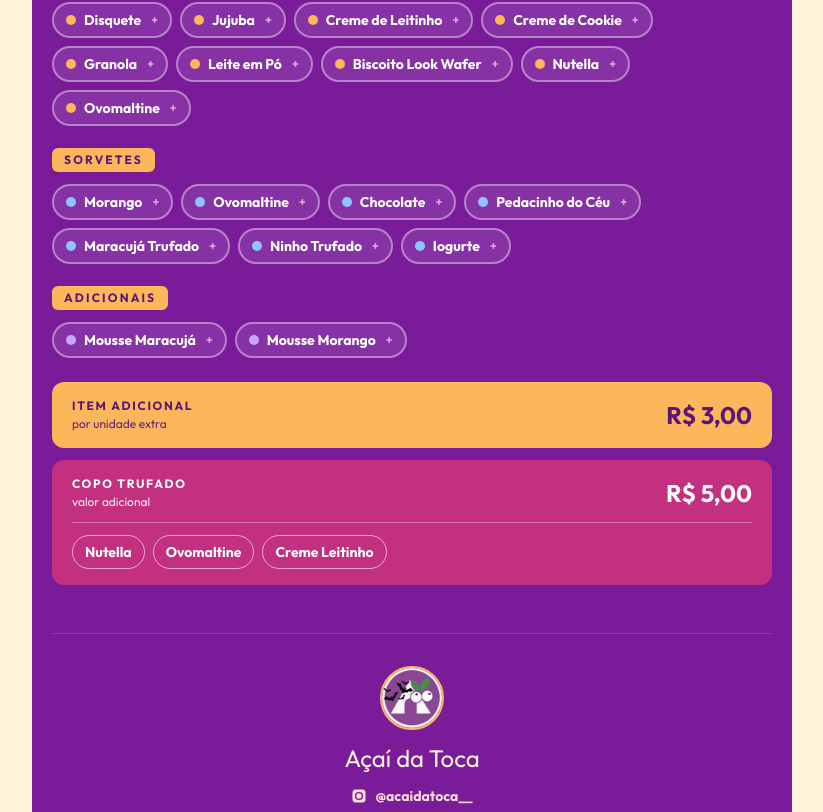
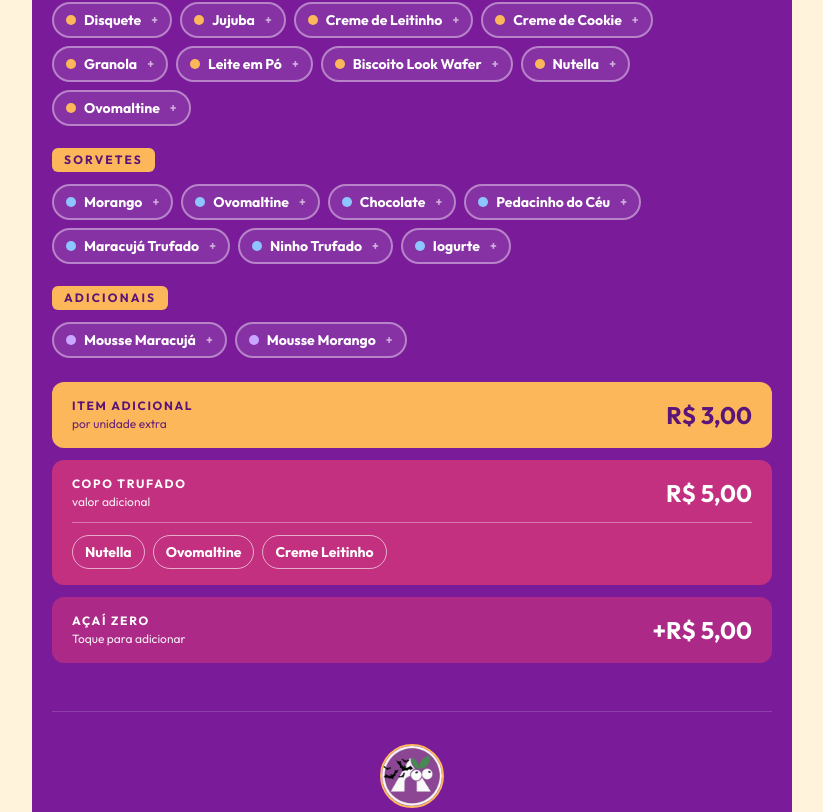
Before and after one commit to acai-da-toca/cardapio, a React (Vite) app: page / in a window 1280 px wide. Shown: the part 1988-2800 px from the top of the page, without its empty margins (228-1051 px from the left). Built offline with nearby package versions, Linux system fonts and the light colour scheme; a web font is replaced by a local one.

Commit message:
feat: atualiza preços do açaí e adiciona Açaí Zero (+R$5,00)
- Tamanhos: 330ml R$16,00, 440ml R$19,00, 550ml R$23,00, 770ml R$35,00
- Novo adicional Açaí Zero (+R$5,00), como toggle ao lado do copo
  trufado — só aparece no fluxo do açaí no copo, não no sorvete

```diff
--- a/src/App.tsx
+++ b/src/App.tsx
@@ -132,7 +132,12 @@ function montarFluxoEstiloAcai(
       />
 
       <RevealOnScroll>
-        <Extras trufado={p.trufado} onTrufado={p.setTrufado} />
+        <Extras
+          trufado={p.trufado}
+          onTrufado={p.setTrufado}
+          acaiZero={produto === 'açaí' ? p.acaiZero : undefined}
+          onAcaiZero={produto === 'açaí' ? p.setAcaiZero : undefined}
+        />
       </RevealOnScroll>
 
       <ResumoPedido
--- a/src/components/organisms/BotaoPedido.tsx
+++ b/src/components/organisms/BotaoPedido.tsx
@@ -29,6 +29,7 @@ function montarMensagem(r: Resumo, produto: string): string {
     );
   const trufado = COPO_TRUFADO.find((t) => t.id === r.trufado)?.nome;
   if (trufado) linhas.push(`🍯 Trufado: ${trufado}`);
+  if (r.acaiZero) linhas.push(`0️⃣ Açaí Zero: ${formatarPreco(r.valorAcaiZero)}`);
   linhas.push('', `💰 Total: ${formatarPreco(r.total)}`);
   const pagamento = FORMAS_PAGAMENTO.find((f) => f.id === r.formaPagamento)?.nome;
   if (pagamento) linhas.push(`💳 Pagamento: ${pagamento}`);
--- a/src/components/organisms/Extras.tsx
+++ b/src/components/organisms/Extras.tsx
@@ -1,6 +1,7 @@
 import {
   COPO_TRUFADO,
   formatarPreco,
+  PRECO_ACAI_ZERO,
   PRECO_ADICIONAL_ITEM,
   PRECO_TRUFADO,
 } from '../../data/menu';
@@ -8,10 +9,13 @@ import {
 interface Props {
   trufado: string | null;
   onTrufado: (id: string | null) => void;
+  /** Quando ausente, o cartão de Açaí Zero não aparece (ex.: fluxo do sorvete). */
+  acaiZero?: boolean;
+  onAcaiZero?: (v: boolean) => void;
 }
 
-/** Organismo: cards de adicionais (item extra + copo trufado com sabores). */
-export function Extras({ trufado, onTrufado }: Props) {
+/** Organismo: cards de adicionais (item extra + copo trufado + açaí zero). */
+export function Extras({ trufado, onTrufado, acaiZero, onAcaiZero }: Props) {
   return (
     <div className="mt-6 flex flex-col gap-3">
       <div className="rounded-xl bg-amber px-5 py-4 text-deep">
@@ -61,6 +65,31 @@ export function Extras({ trufado, onTrufado }: Props) {
           })}
         </div>
       </div>
+
+      {onAcaiZero && (
+        <button
+          type="button"
+          aria-pressed={acaiZero}
+          onClick={() => onAcaiZero(!acaiZero)}
+          className={`rounded-xl px-5 py-4 text-left text-white transition-colors ${
+            acaiZero ? 'bg-magenta ring-2 ring-amber' : 'bg-magenta/70'
+          }`}
+        >
+          <div className="flex items-center justify-between gap-4">
+            <div>
+              <div className="text-xs font-bold uppercase tracking-[0.14em]">
+                Açaí Zero
+              </div>
+              <div className="mt-0.5 text-xs opacity-90">
+                {acaiZero ? 'Adicionado' : 'Toque para adicionar'}
+              </div>
+            </div>
+            <div className="whitespace-nowrap text-2xl font-bold leading-none">
+              +{formatarPreco(PRECO_ACAI_ZERO)}
+            </div>
+          </div>
+        </button>
+      )}
     </div>
   );
 }
--- a/src/components/organisms/ResumoPedido.tsx
+++ b/src/components/organisms/ResumoPedido.tsx
@@ -72,6 +72,9 @@ export function ResumoPedido({
       {resumo.valorTrufado > 0 && (
         <Linha label="Copo trufado">{formatarPreco(resumo.valorTrufado)}</Linha>
       )}
+      {resumo.acaiZero && (
+        <Linha label="Açaí Zero">{formatarPreco(resumo.valorAcaiZero)}</Linha>
+      )}
 
       <div className="mt-3 flex items-center justify-between border-t border-white/35 pt-3 text-lg font-bold">
         <span>{resumo.sorveteSemValor ? `Total do ${produto}` : 'Total'}</span>
--- a/src/data/menu.ts
+++ b/src/data/menu.ts
@@ -24,10 +24,10 @@ export interface OpcaoTrufado {
 }
 
 export const TAMANHOS: TamanhoAcai[] = [
-  { id: '330', volume: '330ml', preco: 15.99, coberturas: 1, acompanhamentos: 2, frutas: 1 },
-  { id: '440', volume: '440ml', preco: 18.99, coberturas: 1, acompanhamentos: 2, frutas: 2 },
-  { id: '550', volume: '550ml', preco: 22.99, coberturas: 2, acompanhamentos: 4, frutas: 2 },
-  { id: '770', volume: '770ml', preco: 34.9, coberturas: 2, acompanhamentos: 4, frutas: 3 },
+  { id: '330', volume: '330ml', preco: 16.0, coberturas: 1, acompanhamentos: 2, frutas: 1 },
+  { id: '440', volume: '440ml', preco: 19.0, coberturas: 1, acompanhamentos: 2, frutas: 2 },
+  { id: '550', volume: '550ml', preco: 23.0, coberturas: 2, acompanhamentos: 4, frutas: 2 },
+  { id: '770', volume: '770ml', preco: 35.0, coberturas: 2, acompanhamentos: 4, frutas: 3 },
 ];
 
 export const FRUTAS: string[] = ['Morango', 'Banana', 'Manga', 'Uva'];
@@ -90,6 +90,7 @@ export const COPO_TRUFADO: OpcaoTrufado[] = [
 export const PRECO_ADICIONAL_ITEM = 3.0; // adicional por item extra (fruta/cobertura/acomp.)
 export const PRECO_TRUFADO = 5.0; // adicional do copo trufado
 export const PRECO_MOUSSE = 3.0; // cada mousse (adicional)
+export const PRECO_ACAI_ZERO = 5.0; // adicional do açaí zero
 
 export function formatarPreco(valor: number): string {
   return valor.toLocaleString('pt-BR', {
--- a/src/hooks/usePedido.ts
+++ b/src/hooks/usePedido.ts
@@ -1,5 +1,6 @@
 import { useMemo, useState } from 'react';
 import {
+  PRECO_ACAI_ZERO,
   PRECO_ADICIONAL_ITEM,
   PRECO_MOUSSE,
   PRECO_TRUFADO,
@@ -15,6 +16,7 @@ export interface ResumoPedido {
   valorSorvete: number | null;
   adicionais: string[];
   trufado: string | null;
+  acaiZero: boolean;
   formaPagamento: string | null;
   // extras acima do limite incluso
   frutasExtras: number;
@@ -24,6 +26,7 @@ export interface ResumoPedido {
   valorExtras: number;
   valorTrufado: number;
   valorAdicionais: number;
+  valorAcaiZero: number;
   total: number;
   // sorvete foi escolhido mas o cliente ainda não disse quanto quer gastar
   sorveteSemValor: boolean;
@@ -38,6 +41,7 @@ export function usePedido() {
   const [valorSorvete, setValorSorvete] = useState<number | null>(null);
   const [adicionais, setAdicionais] = useState<string[]>([]);
   const [trufado, setTrufado] = useState<string | null>(null);
+  const [acaiZero, setAcaiZero] = useState(false);
   const [formaPagamento, setFormaPagamento] = useState<string | null>(null);
 
   function toggle(
@@ -73,6 +77,7 @@ export function usePedido() {
     setValorSorvete(null);
     setAdicionais([]);
     setTrufado(null);
+    setAcaiZero(false);
     setFormaPagamento(null);
   }
 
@@ -92,6 +97,7 @@ export function usePedido() {
     const valorExtras = totalExtrasItens * PRECO_ADICIONAL_ITEM;
     const valorTrufado = trufado ? PRECO_TRUFADO : 0;
     const valorAdicionais = adicionais.length * PRECO_MOUSSE;
+    const valorAcaiZero = acaiZero ? PRECO_ACAI_ZERO : 0;
     const base = tamanho?.preco ?? 0;
 
     return {
@@ -103,6 +109,7 @@ export function usePedido() {
       valorSorvete,
       adicionais,
       trufado,
+      acaiZero,
       formaPagamento,
       frutasExtras,
       coberturasExtras,
@@ -111,7 +118,14 @@ export function usePedido() {
       valorExtras,
       valorTrufado,
       valorAdicionais,
-      total: base + valorExtras + valorTrufado + valorAdicionais + (valorSorvete ?? 0),
+      valorAcaiZero,
+      total:
+        base +
+        valorExtras +
+        valorTrufado +
+        valorAdicionais +
+        valorAcaiZero +
+        (valorSorvete ?? 0),
       sorveteSemValor: sorvetes.length > 0 && !valorSorvete,
     };
   }, [
@@ -123,6 +137,7 @@ export function usePedido() {
     valorSorvete,
     adicionais,
     trufado,
+    acaiZero,
     formaPagamento,
   ]);
 
@@ -135,8 +150,10 @@ export function usePedido() {
     valorSorvete,
     adicionais,
     trufado,
+    acaiZero,
     formaPagamento,
     setTrufado,
+    setAcaiZero,
     setValorSorvete,
     escolherFormaPagamento: setFormaPagamento,
     escolherTamanho,
```
